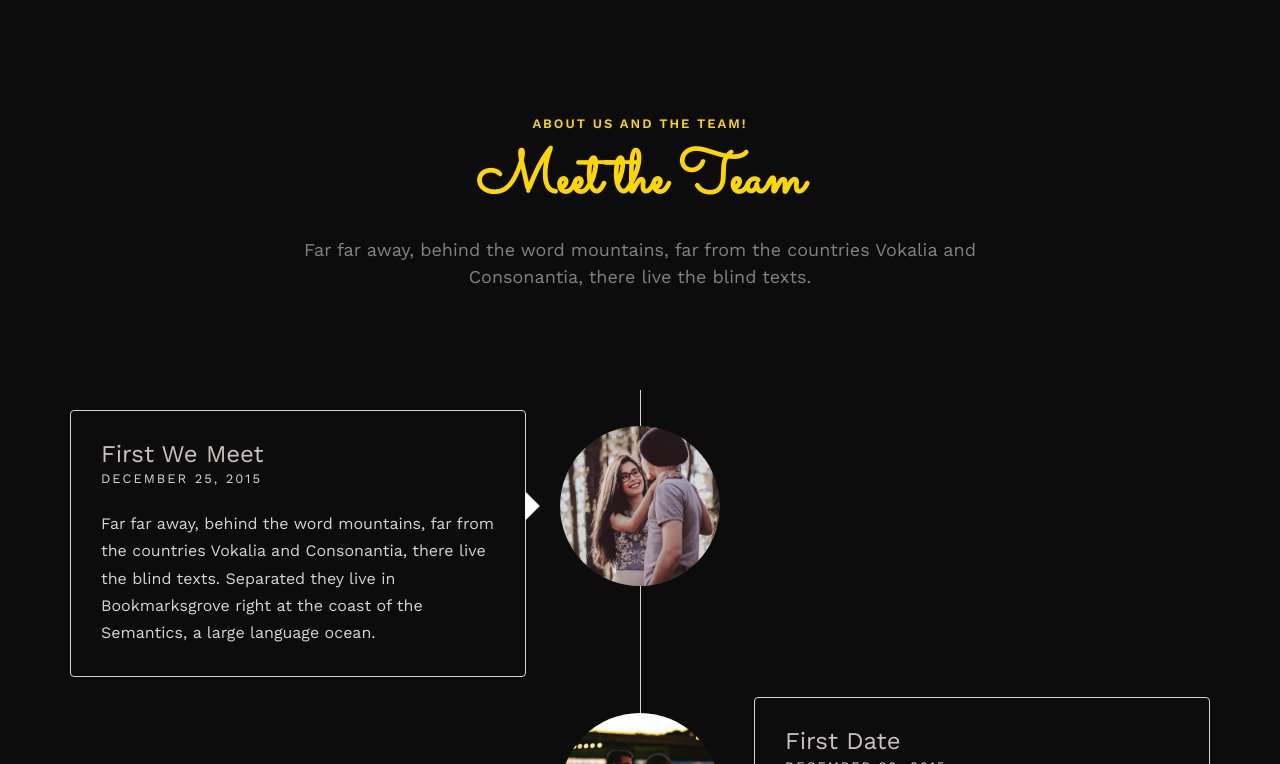
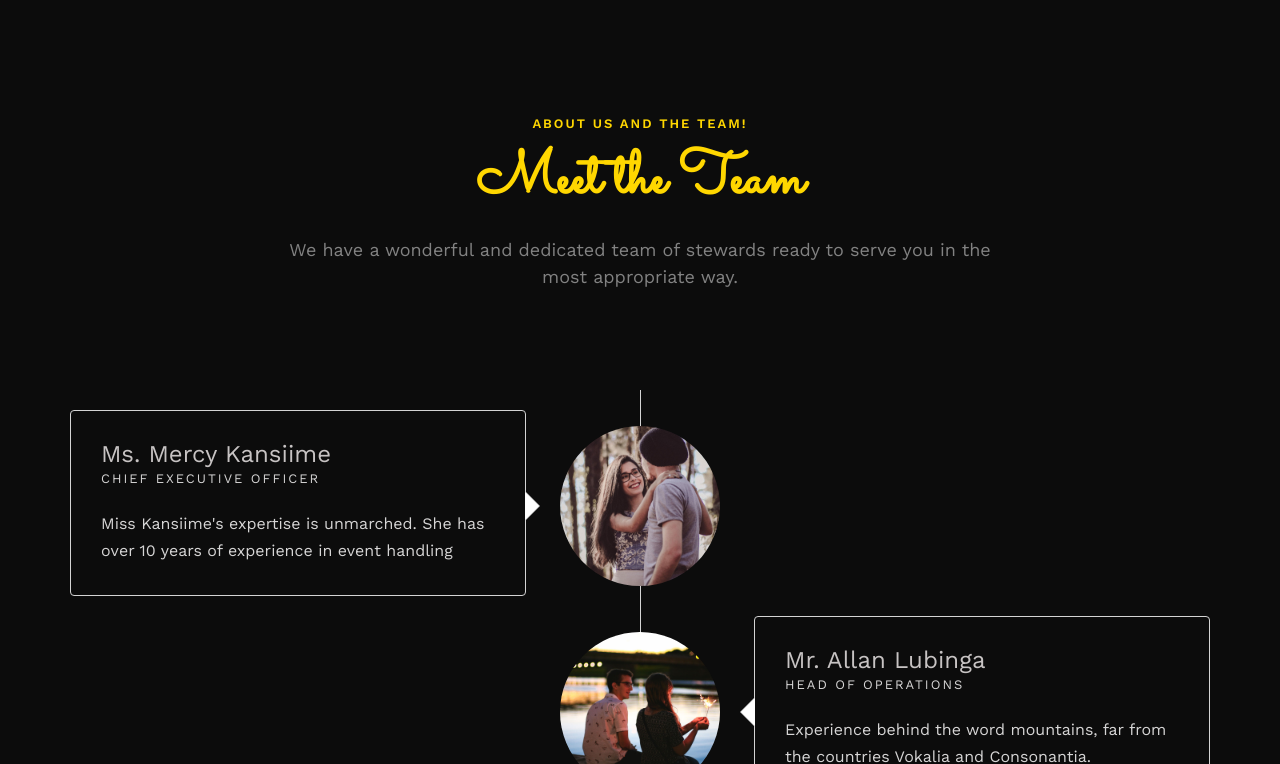
Before and after one commit to marthaea/Bullion_Events, a website: page about.html in a window 1280 px wide. Shown: the part 2036-2800 px from the top of the page. Drawn offline with nearby package versions, Linux system fonts and the light colour scheme; files whose address does not match are found by name.

Commit message:
Update about.html

```diff
--- a/about.html
+++ b/about.html
@@ -62,7 +62,7 @@
 				<div class="col-xs-2">
 					<div id="fh5co-logo">
 						<a href="index.html">
-							<img src="bullionLogo-removebg-preview.png" alt="Wedding Logo" style="max-width: 120px; padding-top: 0px; ">
+							<img src="bullionLogo-removebg-preview.png" alt="Company Logo" style="max-width: 120px; padding-top: 0px; ">
 						</a>
 					</div>
 				</div>
@@ -98,7 +98,7 @@
 		</div>
 	</nav>
 
-	<header id="fh5co-header" class="fh5co-cover" role="banner" style="background-image:url(images/_58A9507.jpg);" data-stellar-background-ratio="0.5">
+	<header id="fh5co-header" class="fh5co-cover" role="banner" style="background-image:url(_58A9507.jpg);" data-stellar-background-ratio="0.5">
 		<div class="overlay"></div>
 		<div class="container">
 			<div class="row">
@@ -185,7 +185,7 @@
 				<div class="col-md-8 col-md-offset-2 text-center fh5co-heading animate-box">
 					<span style="color: gold;">About us and the Team!</span>
 					<h2>Meet the Team</h2>
-					<p>Far far away, behind the word mountains, far from the countries Vokalia and Consonantia, there live the blind texts.</p>
+					<p>We have a wonderful and dedicated team of stewards ready to serve you in the most appropriate way.</p>
 				</div>
 			</div>
 			<div class="row">
@@ -195,11 +195,11 @@
 							<div class="timeline-badge" style="background-image:url(images/couple-1.jpg);"></div>
 							<div class="timeline-panel">
 								<div class="timeline-heading">
-									<h3 class="timeline-title">First We Meet</h3>
-									<span class="date">December 25, 2015</span>
+									<h3 class="timeline-title">Ms. Mercy Kansiime</h3>
+									<span class="date">Chief Executive officer</span>
 								</div>
 								<div class="timeline-body">
-									<p>Far far away, behind the word mountains, far from the countries Vokalia and Consonantia, there live the blind texts. Separated they live in Bookmarksgrove right at the coast of the Semantics, a large language ocean.</p>
+									<p>Miss Kansiime's expertise is unmarched. She has over 10 years of experience in event handling</p>
 								</div>
 							</div>
 						</li>
@@ -207,11 +207,11 @@
 							<div class="timeline-badge" style="background-image:url(images/couple-2.jpg);"></div>
 							<div class="timeline-panel">
 								<div class="timeline-heading">
-									<h3 class="timeline-title">First Date</h3>
-									<span class="date">December 28, 2015</span>
+									<h3 class="timeline-title">Mr. Allan Lubinga</h3>
+									<span class="date">Head of Operations</span>
 								</div>
 								<div class="timeline-body">
-									<p>Far far away, behind the word mountains, far from the countries Vokalia and Consonantia, there live the blind texts. Separated they live in Bookmarksgrove right at the coast of the Semantics, a large language ocean.</p>
+									<p>Experience behind the word mountains, far from the countries Vokalia and Consonantia.</p>
 								</div>
 							</div>
 						</li>
@@ -219,11 +219,11 @@
 							<div class="timeline-badge" style="background-image:url(images/couple-3.jpg);"></div>
 							<div class="timeline-panel">
 								<div class="timeline-heading">
-									<h3 class="timeline-title">In A Relationship</h3>
-									<span class="date">January 1, 2016</span>
+									<h3 class="timeline-title">Mr. Nicholas Musinguzi</h3>
+									<span class="date">Business Manager</span>
 								</div>
 								<div class="timeline-body">
-									<p>Far far away, behind the word mountains, far from the countries Vokalia and Consonantia, there live the blind texts. Separated they live in Bookmarksgrove right at the coast of the Semantics, a large language ocean.</p>
+									<p>Experience behind the word mountains, far from the countries Vokalia and Consonantia, there live the blind texts.</p>
 								</div>
 							</div>
 						</li>
@@ -237,11 +237,11 @@
 							<div class="timeline-badge" style="background-image:url(images/couple-1.jpg);"></div>
 							<div class="timeline-panel">
 								<div class="timeline-heading">
-									<h3 class="timeline-title">First We Meet</h3>
-									<span class="date">December 25, 2015</span>
+									<h3 class="timeline-title">Counsel Bernard Mugeni</h3>
+									<span class="date">Head legal</span>
 								</div>
 								<div class="timeline-body">
-									<p>Far far away, behind the word mountains, far from the countries Vokalia and Consonantia, there live the blind texts. Separated they live in Bookmarksgrove right at the coast of the Semantics, a large language ocean.</p>
+									<p>Experience behind the word mountains, far from the countries Vokalia and Consonantia, there live the blind texts.</p>
 								</div>
 							</div>
 						</li>
@@ -249,11 +249,11 @@
 							<div class="timeline-badge" style="background-image:url(images/couple-2.jpg);"></div>
 							<div class="timeline-panel">
 								<div class="timeline-heading">
-									<h3 class="timeline-title">First Date</h3>
-									<span class="date">December 28, 2015</span>
+									<h3 class="timeline-title">Mr. Allan Turyakira</h3>
+									<span class="date">Head of Accounting</span>
 								</div>
 								<div class="timeline-body">
-									<p>Far far away, behind the word mountains, far from the countries Vokalia and Consonantia, there live the blind texts. Separated they live in Bookmarksgrove right at the coast of the Semantics, a large language ocean.</p>
+									<p>Experience behind the word mountains, far from the countries Vokalia and Consonantia, there live the blind texts. </p>
 								</div>
 							</div>
 						</li>
@@ -261,11 +261,11 @@
 							<div class="timeline-badge" style="background-image:url(images/couple-3.jpg);"></div>
 							<div class="timeline-panel">
 								<div class="timeline-heading">
-									<h3 class="timeline-title">In A Relationship</h3>
-									<span class="date">January 1, 2016</span>
+									<h3 class="timeline-title">Mr. Rodgers Ayebare</h3>
+									<span class="date">Head of Innovations and Technology</span>
 								</div>
 								<div class="timeline-body">
-									<p>Far far away, behind the word mountains, far from the countries Vokalia and Consonantia, there live the blind texts. Separated they live in Bookmarksgrove right at the coast of the Semantics, a large language ocean.</p>
+									<p>Experience behind the word mountains, far from the countries Vokalia and Consonantia, there live the blind texts. </p>
 								</div>
 							</div>
 						</li>
@@ -279,11 +279,11 @@
 							<div class="timeline-badge" style="background-image:url(images/couple-1.jpg);"></div>
 							<div class="timeline-panel">
 								<div class="timeline-heading">
-									<h3 class="timeline-title">First We Meet</h3>
-									<span class="date">December 25, 2015</span>
+									<h3 class="timeline-title">Mr. Kabaale Ismael</h3>
+									<span class="date">Creative Designer</span>
 								</div>
 								<div class="timeline-body">
-									<p>Far far away, behind the word mountains, far from the countries Vokalia and Consonantia, there live the blind texts. Separated they live in Bookmarksgrove right at the coast of the Semantics, a large language ocean.</p>
+									<p>Experience behind the word mountains, far from the countries Vokalia and Consonantia, there live the blind texts.</p>
 								</div>
 							</div>
 						</li>
@@ -291,11 +291,11 @@
 							<div class="timeline-badge" style="background-image:url(images/couple-2.jpg);"></div>
 							<div class="timeline-panel">
 								<div class="timeline-heading">
-									<h3 class="timeline-title">First Date</h3>
-									<span class="date">December 28, 2015</span>
+									<h3 class="timeline-title">Mr. Shafik Nekambuza</h3>
+									<span class="date">Head of Sales</span>
 								</div>
 								<div class="timeline-body">
-									<p>Far far away, behind the word mountains, far from the countries Vokalia and Consonantia, there live the blind texts. Separated they live in Bookmarksgrove right at the coast of the Semantics, a large language ocean.</p>
+									<p>Experience, behind the word mountains, far from the countries Vokalia and Consonantia, there live the blind texts.</p>
 								</div>
 							</div>
 						</li>
@@ -303,11 +303,11 @@
 							<div class="timeline-badge" style="background-image:url(images/couple-3.jpg);"></div>
 							<div class="timeline-panel">
 								<div class="timeline-heading">
-									<h3 class="timeline-title">In A Relationship</h3>
-									<span class="date">January 1, 2016</span>
+									<h3 class="timeline-title">Ms. Deborah Lemala</h3>
+									<span class="date">Administrator</span>
 								</div>
 								<div class="timeline-body">
-									<p>Far far away, behind the word mountains, far from the countries Vokalia and Consonantia, there live the blind texts. Separated they live in Bookmarksgrove right at the coast of the Semantics, a large language ocean.</p>
+									<p>Experience, behind the word mountains, far from the countries Vokalia and Consonantia, there live the blind texts.</p>
 								</div>
 							</div>
 						</li>
@@ -317,7 +317,7 @@
 		</div>
 	</div>
 
-	<div id="fh5co-started" class="fh5co-bg" style="background-image:url(images/img_bg_4.jpg);">
+	<div id="fh5co-started" class="fh5co-bg" style="background-image:url(img_bg_4.jpg);">
 		<div class="overlay"></div>
 		<div class="container">
 			<div class="row animate-box">
@@ -356,7 +356,7 @@
 			<div class="row row-pb-md">
 				<div class="col-md-4 fh5co-widget">
 					<img src="bullionLogo-removebg-preview.png" alt="Wedding Logo" style="max-width: 250px; height: auto;">
-					<p>Facilis ipsum reprehenderit nemo molestias. Aut cum mollitia reprehenderit. Eos cumque dicta adipisci architecto culpa amet.</p>
+					<p>THE GOLDEN EXPERIENCE</p>.</p>
 					<p><a href="#">Learn More</a></p>
 				</div>
 				<div class="col-md-2 col-sm-4 col-xs-6 col-md-push-1">
```
